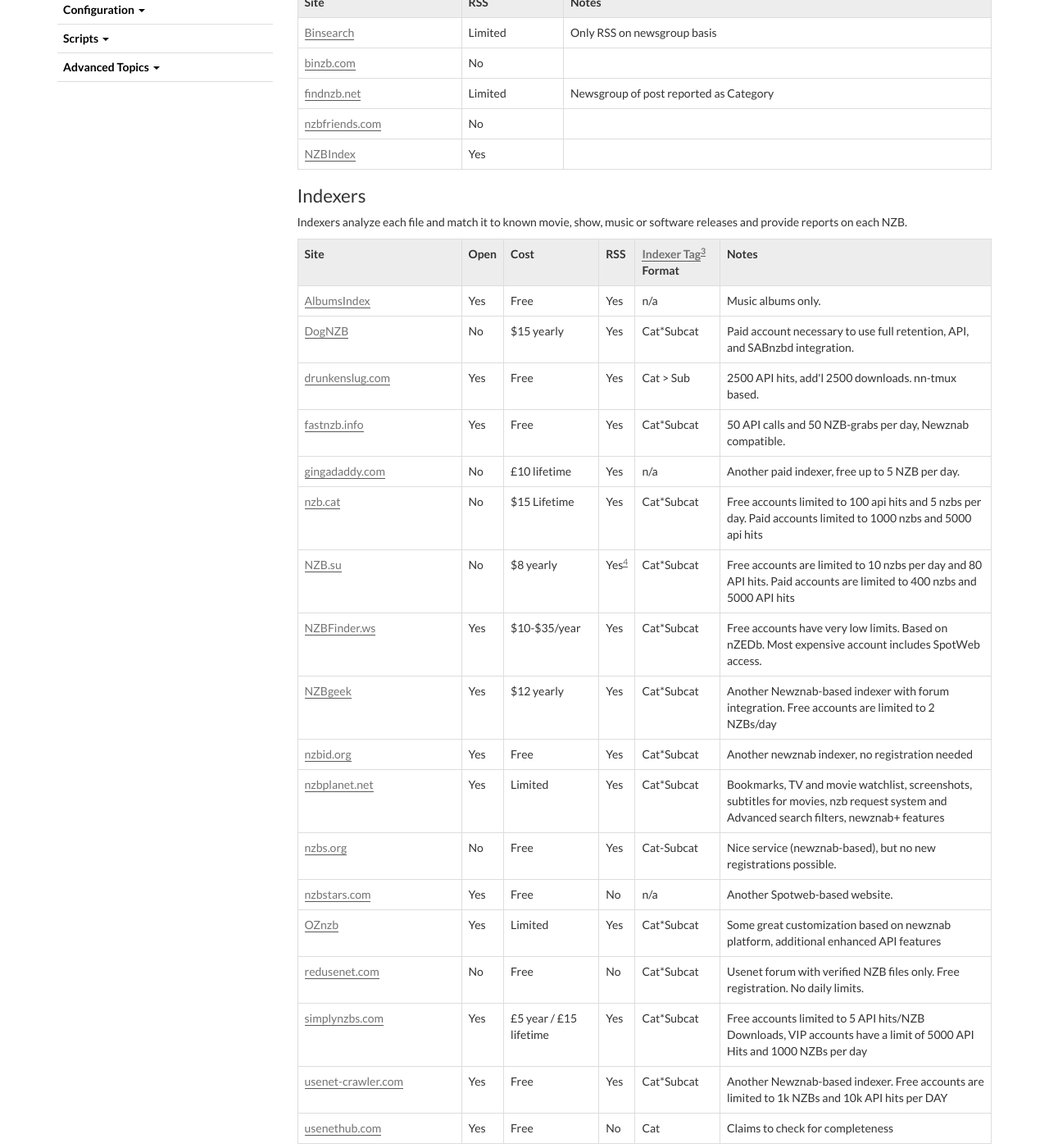
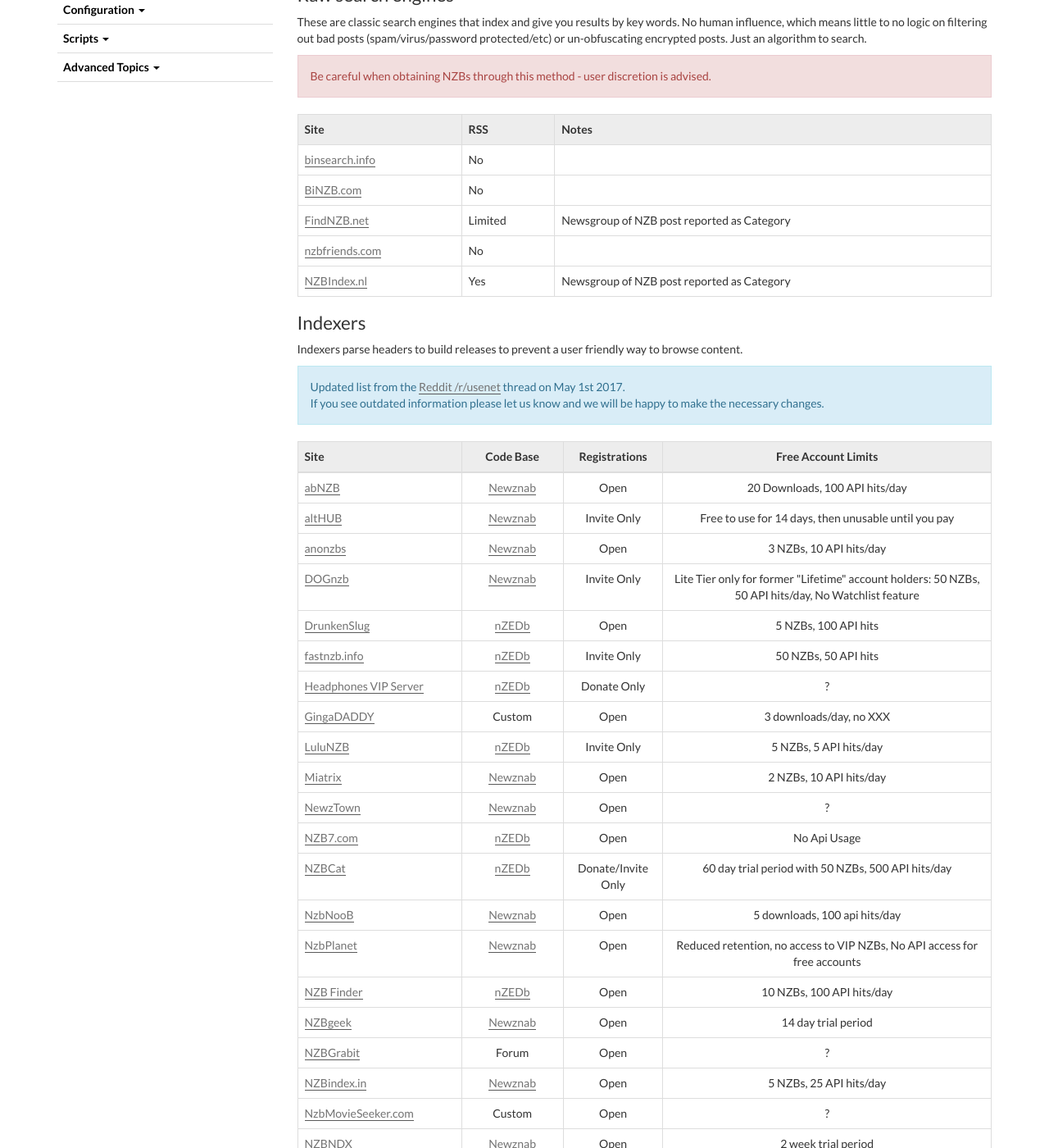
Before and after one commit to sabnzbd/sabnzbd.github.io, a Jekyll site: the page built from wiki/introduction/nzb-sources.html, in a window 1280 px wide and 1400 px high, scrolled down 548 px. Shown: the whole window at 82% size. Built offline with Jekyll 4.4.1, drawn with Linux system fonts in a browser that asks for light colours; some of the changed text lies outside the part shown.

Commit message:
Updated indexer list off reddit thread, removed financial related columns (lots were out of date / we dont want to make it look like sab benefits or recommends anyone specifically), added disclaimers.

```diff
--- a/wiki/introduction/nzb-sources.html
+++ b/wiki/introduction/nzb-sources.html
@@ -2,14 +2,16 @@
 title: NZB Sources
 ---
 
-<p>SABnzbd only accepts <a href="http://en.wikipedia.org/wiki/NZB" target="_blank">NZB files</a> as download specifications<sup class="footnoteref"><a id="footnoteref-1" href="#footnote-1">1</a></sup>.
+<p>SABnzbd does not browser Usenet headers but instead only accepts <a href="http://en.wikipedia.org/wiki/NZB" target="_blank">NZB files</a> to process <sup class="footnoteref"><a id="footnoteref-1" href="#footnote-1">1</a></sup>.
     An NZB file contains a full specification of all Usenet articles that are needed for a download. You can get these files from sites listed below.<br>
 </p>
 
-<p><strong>SABnzbd does not endorse or require the use of any specific indexer.</strong><br>
-    They all work with SABnzbd perfectly fine so long as they generate NZBs, none of these sites require specific "SABnzbd integration".<br>
+<div class="panel panel-danger">
+    <div class="panel-heading">SABnzbd does not endorse or require the use of any specific indexer.</div>
+    <div class="panel-body">They all work with SABnzbd perfectly fine so long as they generate NZBs, none of these sites require specific "SABnzbd integration".<br>
     Before paying for an indexer please keep in mind that there are no guarantees and that any site could disappear at any time without notice.
-</p>
+    </div>
+</div>
 
 <p><strong>Additional information</strong><br>
     The following sites have further listings for indexers with commentary showing features etc.<br>
@@ -18,8 +20,9 @@
     <a href="http://usenetreviewz.com/nzb-sites/" target="_blank">UsenetReviewz.com</a><br>
 </p>
 
-<h2>Search engines</h2>
-<p>Only searching in publicly available headers, but they will not match obfuscated files to the releases they belong to or do any analysis on the files.</p>
+<h2>Raw search engines</h2>
+<p>These are classic search engines that index and give you results by key words. No human influence, which means little to no logic on filtering out bad posts (spam/virus/password protected/etc) or un-obfuscating encrypted posts. Just an algorithm to search.</p>
+<div class="alert alert-danger" role="alert">Be careful when obtaining NZBs through this method - user discretion is advised.</div>
 <table class="table table-bordered table-hover">
     <tbody>
         <tr>
@@ -28,19 +31,19 @@
             <th>Notes</th>
         </tr>
         <tr>
-            <td><a href="http://www.binsearch.info" target="_blank">Binsearch</a></td>
-            <td>Limited</td>
-            <td>Only RSS on newsgroup basis</td>
-        </tr>
-        <tr>
-            <td><a href="http://binzb.com/" target="_blank">binzb.com</a></td>
+            <td><a href="https://www.binsearch.info" target="_blank">binsearch.info</a></td>
             <td>No</td>
             <td></td>
         </tr>
         <tr>
-            <td><a href="http://findnzb.net/" target="_blank">findnzb.net</a></td>
+            <td><a href="http://binzb.com/" target="_blank">BiNZB.com</a></td>
+            <td>No</td>
+            <td></td>
+        </tr>
+        <tr>
+            <td><a href="http://findnzb.net/" target="_blank">FindNZB.net</a></td>
             <td>Limited</td>
-            <td>Newsgroup of post reported as Category</td>
+            <td>Newsgroup of NZB post reported as Category</td>
         </tr>
         <tr>
             <td><a href="http://nzbfriends.com/" target="_blank">nzbfriends.com</a></td>
@@ -48,174 +51,250 @@
             <td></td>
         </tr>
         <tr>
-            <td><a href="http://www.nzbindex.nl" target="_blank">NZBIndex</a></td>
+            <td><a href="http://www.nzbindex.nl" target="_blank">NZBIndex.nl</a></td>
             <td>Yes</td>
-            <td></td>
+            <td>Newsgroup of NZB post reported as Category</td>
         </tr>
     </tbody>
 </table>
 
 <h2>Indexers</h2>
-<p>Indexers analyze each file and match it to known movie, show, music or software releases and provide reports on each NZB.</p>
-<table class="table table-bordered table-hover">
-    <tbody>
+<p>Indexers parse headers to build releases to prevent a user friendly way to browse content.</p>
+<div class="alert alert-info" role="alert">Updated list from the <a href="https://www.reddit.com/r/usenet/wiki/indexers" target="_blank">Reddit /r/usenet</a> thread on May 1st 2017.<br>
+    If you see outdated information please let us know and we will be happy to make the necessary changes.
+</div>
+<table class="table table-bordered table-hover"><thead>
 <tr>
-            <th>Site</th>
-            <th>Open</th>
-            <th>Cost</th>
-            <th>RSS</th>
-            <th><a href="/wiki/configuration/{{ site.wiki_version }}/categories">Indexer Tag</a><sup class="footnoteref"><a id="footnoteref-3" href="#footnote-3">3</a></sup> Format</th>
-            <th>Notes</th>
+<th align="left">Site</th>
+<th style="text-align: center">Code Base</th>
+<th style="text-align: center">Registrations</th>
+<th style="text-align: center">Free Account Limits</th>
+</tr>
+</thead><tbody>
+<tr>
+<td align="left"><a href="https://abnzb.com/" target="_blank">abNZB</a></td>
+<td align="center"><a href="http://www.newznab.com/" target="_blank">Newznab</a></td>
+<td align="center">Open</td>
+<td align="center">20 Downloads, 100 API hits/day</td>
 </tr>
 <tr>
-            <td><a href="http://www.albumsindex.com" target="_blank">AlbumsIndex</a></td>
-            <td>Yes</td>
-            <td>Free</td>
-            <td>Yes</td>
-            <td>n/a</td>
-            <td>Music albums only.</td>
+<td align="left"><a href="https://althub.co.za/" target="_blank">altHUB</a></td>
+<td align="center"><a href="http://www.newznab.com/" target="_blank">Newznab</a></td>
+<td align="center">Invite Only</td>
+<td align="center">Free to use for 14 days, then unusable until you pay</td>
 </tr>
 <tr>
-            <td><a href="http://www.dognzb.cr" target="_blank">DogNZB</a></td>
-            <td>No</td>
-            <td>$15 yearly</td>
-            <td>Yes</td>
-            <td>Cat*Subcat</td>
-            <td>Paid account necessary to use full retention, API, and SABnzbd integration.</td>
+<td align="left"><a href="http://anonzbs.com" target="_blank">anonzbs</a></td>
+<td align="center"><a href="http://www.newznab.com/" target="_blank">Newznab</a></td>
+<td align="center">Open</td>
+<td align="center">3 NZBs, 10 API hits/day</td>
 </tr>
 <tr>
-            <td><a href="https://drunkenslug.com/" target="_blank">drunkenslug.com</a></td>
-            <td>Yes</td>
-            <td>Free</td>
-            <td>Yes</td>
-            <td>Cat &gt; Sub</td>
-            <td>2500 API hits, add'l 2500 downloads. nn-tmux based.</td>
+<td align="left"><a href="https://dognzb.cr" target="_blank">DOGnzb</a></td>
+<td align="center"><a href="http://www.newznab.com/" target="_blank">Newznab</a></td>
+<td align="center">Invite Only</td>
+<td align="center">Lite Tier only for former "Lifetime" account holders: 50 NZBs, 50 API hits/day, No Watchlist feature</td>
 </tr>
 <tr>
-            <td><a href="http://fastnzb.info/" target="_blank">fastnzb.info</a></td>
-            <td>Yes</td>
-            <td>Free</td>
-            <td>Yes</td>
-            <td>Cat*Subcat</td>
-            <td>50 API calls and 50 NZB-grabs per day, Newznab compatible.</td>
-        </tr>
-
-        <tr>
-            <td><a href="https://www.gingadaddy.com/" target="_blank">gingadaddy.com</a></td>
-            <td>No</td>
-            <td>£10 lifetime</td>
-            <td>Yes</td>
-            <td>n/a</td>
-            <td>Another paid indexer, free up to 5 NZB per day.</td>
+<td align="left"><a href="https://drunkenslug.com/" target="_blank">DrunkenSlug</a></td>
+<td align="center"><a href="https://nzedb.github.io/" target="_blank">nZEDb</a></td>
+<td align="center">Open</td>
+<td align="center">5 NZBs, 100 API hits</td>
 </tr>
 <tr>
-            <td><a href="http://nzb.cat/" target="_blank">nzb.cat</a></td>
-            <td>No</td>
-            <td>$15 Lifetime</td>
-            <td>Yes</td>
-            <td>Cat*Subcat</td>
-            <td>Free accounts limited to 100 api hits and 5 nzbs per day. Paid accounts limited to 1000 nzbs and 5000 api hits</td>
+<td align="left"><a href="http://fastnzb.info/" target="_blank">fastnzb.info</a></td>
+<td align="center"><a href="https://nzedb.github.io/" target="_blank">nZEDb</a></td>
+<td align="center">Invite Only</td>
+<td align="center">50 NZBs, 50 API hits</td>
 </tr>
 <tr>
-            <td><a href="http://www.nzb.su" target="_blank">NZB.su</a></td>
-            <td>No</td>
-            <td>$8 yearly</td>
-            <td>Yes<sup class="footnoteref"><a id="footnoteref-4" href="#footnote-4">4</a></sup></td>
-            <td>Cat*Subcat</td>
-            <td>Free accounts are limited to 10 nzbs per day and 80 API hits. Paid accounts are limited to 400 nzbs and 5000 API hits</td>
+<td align="left"><a href="http://headphones.codeshy.com/vip" target="_blank">Headphones VIP Server</a></td>
+<td align="center"><a href="https://nzedb.github.io/" target="_blank">nZEDb</a></td>
+<td align="center">Donate Only</td>
+<td align="center">?</td>
 </tr>
 <tr>
-            <td><a href="http://NZBFinder.ws/" target="_blank">NZBFinder.ws</a></td>
-            <td>Yes</td>
-            <td>$10-$35/year</td>
-            <td>Yes</td>
-            <td>Cat*Subcat</td>
-            <td>Free accounts have very low limits. Based on nZEDb. Most expensive account includes SpotWeb access.</td>
-        </tr>
-
-        <tr>
-            <td><a href="https://nzbgeek.info" target="_blank">NZBgeek</a></td>
-            <td>Yes</td>
-            <td>$12 yearly</td>
-            <td>Yes</td>
-            <td>Cat*Subcat</td>
-            <td>Another Newznab-based indexer with forum integration. Free accounts are limited to 2 NZBs/day</td>
+<td align="left"><a href="https://www.gingadaddy.com/" target="_blank">GingaDADDY</a></td>
+<td align="center">Custom</td>
+<td align="center">Open</td>
+<td align="center">3 downloads/day, no XXX</td>
 </tr>
 <tr>
-            <td><a href="http://nzbid.org/" target="_blank">nzbid.org</a></td>
-            <td>Yes</td>
-            <td>Free</td>
-            <td>Yes</td>
-            <td>Cat*Subcat</td>
-            <td>Another newznab indexer, no registration needed</td>
-        </tr>
-
-        <tr>
-            <td><a href="http://nzbplanet.net" target="_blank">nzbplanet.net</a></td>
-            <td>Yes</td>
-            <td>Limited</td>
-            <td>Yes</td>
-            <td>Cat*Subcat</td>
-            <td>Bookmarks, TV and movie watchlist, screenshots, subtitles for movies, nzb request system and Advanced search filters, newznab+ features</td>
+<td align="left"><a href="https://lulunzb.com/" target="_blank">LuluNZB</a></td>
+<td align="center"><a href="https://nzedb.github.io/" target="_blank">nZEDb</a></td>
+<td align="center">Invite Only</td>
+<td align="center">5 NZBs, 5 API hits/day</td>
 </tr>
 <tr>
-            <td><a href="http://www.nzbs.org/" target="_blank">nzbs.org</a></td>
-            <td>No</td>
-            <td>Free</td>
-            <td>Yes</td>
-            <td>Cat-Subcat</td>
-            <td>Nice service (newznab-based), but no new registrations possible.</td>
+<td align="left"><a href="https://www.miatrix.com/" target="_blank">Miatrix</a></td>
+<td align="center"><a href="http://www.newznab.com/" target="_blank">Newznab</a></td>
+<td align="center">Open</td>
+<td align="center">2 NZBs, 10 API hits/day</td>
 </tr>
 <tr>
-            <td><a href="http://www.nzbstars.com/" target="_blank">nzbstars.com</a></td>
-            <td>Yes</td>
-            <td>Free</td>
-            <td>No</td>
-            <td>n/a</td>
-            <td>Another Spotweb-based website.</td>
+<td align="left"><a href="https://newztown.co.za/" target="_blank">NewzTown</a></td>
+<td align="center"><a href="http://www.newznab.com/" target="_blank">Newznab</a></td>
+<td align="center">Open</td>
+<td align="center">?</td>
 </tr>
 <tr>
-            <td><a href="https://www.oznzb.com" target="_blank">OZnzb</a></td>
-            <td>Yes</td>
-            <td>Limited</td>
-            <td>Yes</td>
-            <td>Cat*Subcat</td>
-            <td>Some great customization based on newznab platform, additional enhanced API features</td>
+<td align="left"><a href="http://nzb7.com/" target="_blank">NZB7.com</a></td>
+<td align="center"><a href="https://nzedb.github.io/" target="_blank">nZEDb</a></td>
+<td align="center">Open</td>
+<td align="center">No Api Usage</td>
 </tr>
 <tr>
-            <td><a href="http://redusenet.com/" target="_blank">redusenet.com</a></td>
-            <td>No</td>
-            <td>Free</td>
-            <td>No</td>
-            <td>Cat*Subcat</td>
-            <td>Usenet forum with verified NZB files only. Free registration. No daily limits.</td>
+<td align="left"><a href="https://nzb.cat/" target="_blank">NZBCat</a></td>
+<td align="center"><a href="https://nzedb.github.io/" target="_blank">nZEDb</a></td>
+<td align="center">Donate/Invite Only</td>
+<td align="center">60 day trial period with 50 NZBs, 500 API hits/day</td>
 </tr>
 <tr>
-            <td><a href="https://simplynzbs.com/" target="_blank">simplynzbs.com</a></td>
-            <td>Yes</td>
-            <td>£5 year / £15 lifetime</td>
-            <td>Yes</td>
-            <td>Cat*Subcat</td>
-            <td>Free accounts limited to 5 API hits/NZB Downloads, VIP accounts have a limit of 5000 API Hits and 1000 NZBs per day</td>
+<td align="left"><a href="https://www.nzbnoob.com/" target="_blank">NzbNooB</a></td>
+<td align="center"><a href="http://www.newznab.com/" target="_blank">Newznab</a></td>
+<td align="center">Open</td>
+<td align="center">5 downloads, 100 api hits/day</td>
 </tr>
 <tr>
-            <td><a href="http://www.usenet-crawler.com/" target="_blank">usenet-crawler.com</a></td>
-            <td>Yes</td>
-            <td>Free</td>
-            <td>Yes</td>
-            <td>Cat*Subcat</td>
-            <td>Another Newznab-based indexer. Free accounts are limited to 1k NZBs and 10k API hits per DAY</td>
+<td align="left"><a href="https://nzbplanet.net/" target="_blank">NzbPlanet</a></td>
+<td align="center"><a href="http://www.newznab.com/" target="_blank">Newznab</a></td>
+<td align="center">Open</td>
+<td align="center">Reduced retention, no access to VIP NZBs, No API access for free accounts</td>
 </tr>
 <tr>
-            <td><a href="http://usenethub.com/" target="_blank">usenethub.com</a></td>
-            <td>Yes</td>
-            <td>Free</td>
-            <td>No</td>
-            <td>Cat</td>
-            <td>Claims to check for completeness</td>
+<td align="left"><a href="https://www.nzbfinder.ws/" target="_blank">NZB Finder</a></td>
+<td align="center"><a href="https://nzedb.github.io/" target="_blank">nZEDb</a></td>
+<td align="center">Open</td>
+<td align="center">10 NZBs, 100 API hits/day</td>
 </tr>
-    </tbody>
-</table>
+<tr>
+<td align="left"><a href="https://nzbgeek.info/" target="_blank">NZBgeek</a></td>
+<td align="center"><a href="http://www.newznab.com/" target="_blank">Newznab</a></td>
+<td align="center">Open</td>
+<td align="center">14 day trial period</td>
+</tr>
+<tr>
+<td align="left"><a href="http://www.nzbgrabit.cz/" target="_blank">NZBGrabit</a></td>
+<td align="center">Forum</td>
+<td align="center">Open</td>
+<td align="center">?</td>
+</tr>
+<tr>
+<td align="left"><a href="https://nzbindex.in/" target="_blank">NZBindex.in</a></td>
+<td align="center"><a href="http://www.newznab.com/" target="_blank">Newznab</a></td>
+<td align="center">Open</td>
+<td align="center">5 NZBs, 25 API hits/day</td>
+</tr>
+<tr>
+<td align="left"><a href="http://www.nzbmovieseeker.com/" target="_blank">NzbMovieSeeker.com</a></td>
+<td align="center">Custom</td>
+<td align="center">Open</td>
+<td align="center">?</td>
+</tr>
+<tr>
+<td align="left"><a href="https://www.nzbndx.com/" target="_blank">NZBNDX</a></td>
+<td align="center"><a href="http://www.newznab.com/" target="_blank">Newznab</a></td>
+<td align="center">Open</td>
+<td align="center">2 week trial period</td>
+</tr>
+<tr>
+<td align="left"><a href="https://nzb.su/" target="_blank">NZB.su</a></td>
+<td align="center"><a href="http://www.newznab.com/" target="_blank">Newznab</a></td>
+<td align="center">Invite Only</td>
+<td align="center">5 NZBs, 0 API hits/day</td>
+</tr>
+<tr>
+<td align="left"><a href="https://nzb.is/" target="_blank">nzb.is</a></td>
+<td align="center"><a href="https://nzedb.github.io/" target="_blank">nZEDb</a></td>
+<td align="center">Open</td>
+<td align="center">5 NZBs, 5 API hits/day</td>
+</tr>
+<tr>
+<td align="left"><a href="http://nzbid.org/" target="_blank">NZBid.org</a></td>
+<td align="center"><a href="http://www.newznab.com/" target="_blank">Newznab</a></td>
+<td align="center">Open</td>
+<td align="center">?</td>
+</tr>
+<tr>
+<td align="left"><a href="http://www.nzbporn.org/" target="_blank">nzbPorn</a></td>
+<td align="center">Custom</td>
+<td align="center">Open</td>
+<td align="center">NZBs no older than 24 hours</td>
+</tr>
+<tr>
+<td align="left"><a href="http://nzbs.org/" target="_blank">nzbs.org</a></td>
+<td align="center"><a href="http://www.newznab.com/" target="_blank">Newznab</a> + Custom</td>
+<td align="center">Closed</td>
+<td align="center">?</td>
+</tr>
+<tr>
+<td align="left"><a href="https://nzbs.today/" target="_blank">nzbs.today</a></td>
+<td align="center"><a href="https://nzedb.github.io/" target="_blank">nZEDb</a></td>
+<td align="center">Open</td>
+<td align="center">3 NZBs, 12 API hits/day</td>
+</tr>
+<tr>
+<td align="left"><a href="http://nzbstars.com/" target="_blank">nzbstars.com</a></td>
+<td align="center"><a href="https://github.com/spotweb/spotweb" target="_blank">Spotweb</a></td>
+<td align="center">Open</td>
+<td align="center">?</td>
+</tr>
+<tr>
+<td align="left"><a href="https://nzbtv.net/" target="_blank">nzbTV.net</a></td>
+<td align="center"><a href="http://www.newznab.com/" target="_blank">Newznab</a></td>
+<td align="center">Closed</td>
+<td align="center">10 NZBs, 15 API hits/day</td>
+</tr>
+<tr>
+<td align="left"><a href="https://omgwtfnzbs.me/" target="_blank">omgwtfnzbs</a></td>
+<td align="center">Custom + Newznab API</td>
+<td align="center">Donate/Invite Only</td>
+<td align="center">10 NZBs/day</td>
+</tr>
+<tr>
+<td align="left"><a href="https://www.oznzb.com/" target="_blank">OZnzb</a></td>
+<td align="center"><a href="http://www.newznab.com/" target="_blank">Newznab</a></td>
+<td align="center">Closed</td>
+<td align="center">5 NZBs, 500 API hits/day</td>
+</tr>
+<tr>
+<td align="left"><a href="https://pfmonkey.com/" target="_blank">PFMonkey.com</a></td>
+<td align="center"><a href="http://www.newznab.com/" target="_blank">Newznab</a></td>
+<td align="center">Invite Only</td>
+<td align="center">10 downloads, 0 API hits/day, account might get deleted if inactive</td>
+</tr>
+<tr>
+<td align="left"><a href="http://www.redusenet.com/" target="_blank">redusenet.com</a></td>
+<td align="center">Forum</td>
+<td align="center">Invite Only</td>
+<td align="center">No daily limits</td>
+</tr>
+<tr>
+<td align="left"><a href="https://simplynzbs.com/" target="_blank">SimplyNZBs (PirateNZB)</a></td>
+<td align="center"><a href="https://nzedb.github.io/" target="_blank">nZEDb</a></td>
+<td align="center">Donate/Invite Only</td>
+<td align="center">5 NZBs, 10 API hits/day</td>
+</tr>
+<tr>
+<td align="left"><a href="https://www.tabula-rasa.pw/" target="_blank">Tabula-Rasa</a></td>
+<td align="center"><a href="https://github.com/DariusIII/newznab-tmux" target="_blank">NNTmux</a></td>
+<td align="center">Open</td>
+<td align="center">10 NZBs, 100 API hits/day</td>
+</tr>
+<tr>
+<td align="left"><a href="http://www.usenet-town.com/" target="_blank">Town Indexer</a></td>
+<td align="center"><a href="https://nzedb.github.io/" target="_blank">nZEDb</a></td>
+<td align="center">Donate/Invite Only</td>
+<td align="center">?</td>
+</tr>
+<tr>
+<td align="left"><a href="http://www.usenethub.com/" target="_blank">usenethub.com</a></td>
+<td align="center">Search Engine</td>
+<td align="center">-</td>
+<td align="center">?</td>
+</tr>
+</tbody></table>
+
 
 <div class="footnotes-footer">
     <div class="title">Footnotes</div>
@@ -224,12 +303,4 @@
         Please be careful and check if your downloading is legal in your country.<br>
         This is <strong>your</strong> responsibility, not that of the authors of SABnzbd or the sites offering the NZB files.
     </div>
-    <div class="footnote-footer" id="footnote-3">
-        3. Indexer tags allow SABnzbd to automatically assign the correct categories. Cat is the category of the release (i.e. TV, Movies, etc.) and Subcat is the subcategory (XviD, x264, etc).
 </div>
-    <div class="footnote-footer" id="footnote-4">
-        4. The RSS URL for NZB.su needs authentication data.<br>
-        Example: http://nzb.su/rss?t=-2&amp;dl=1&amp;i=UID&amp;r=HASH<br>
-        Both the <strong>i</strong> and <strong>r</strong> values are required and account-specific.
-    </div>
-</div>
```
Lines whose indentation alone changed are shown as unchanged.
